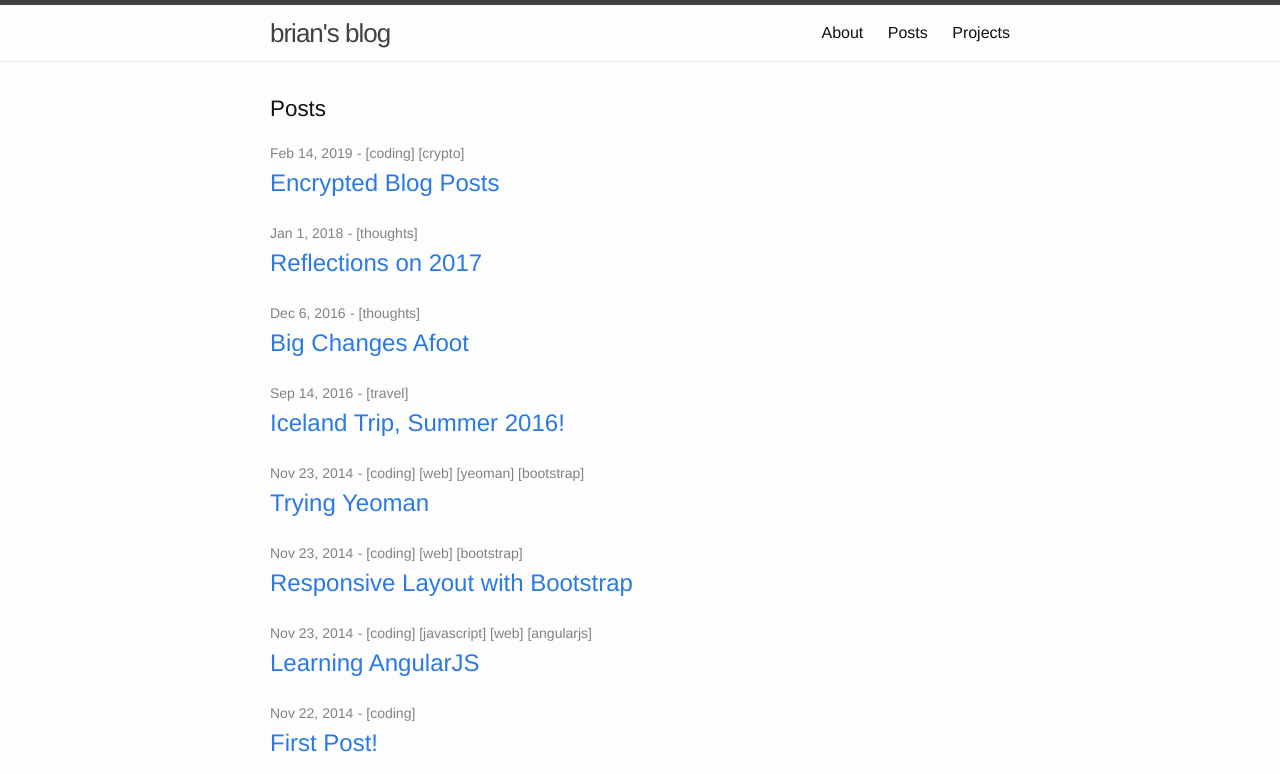
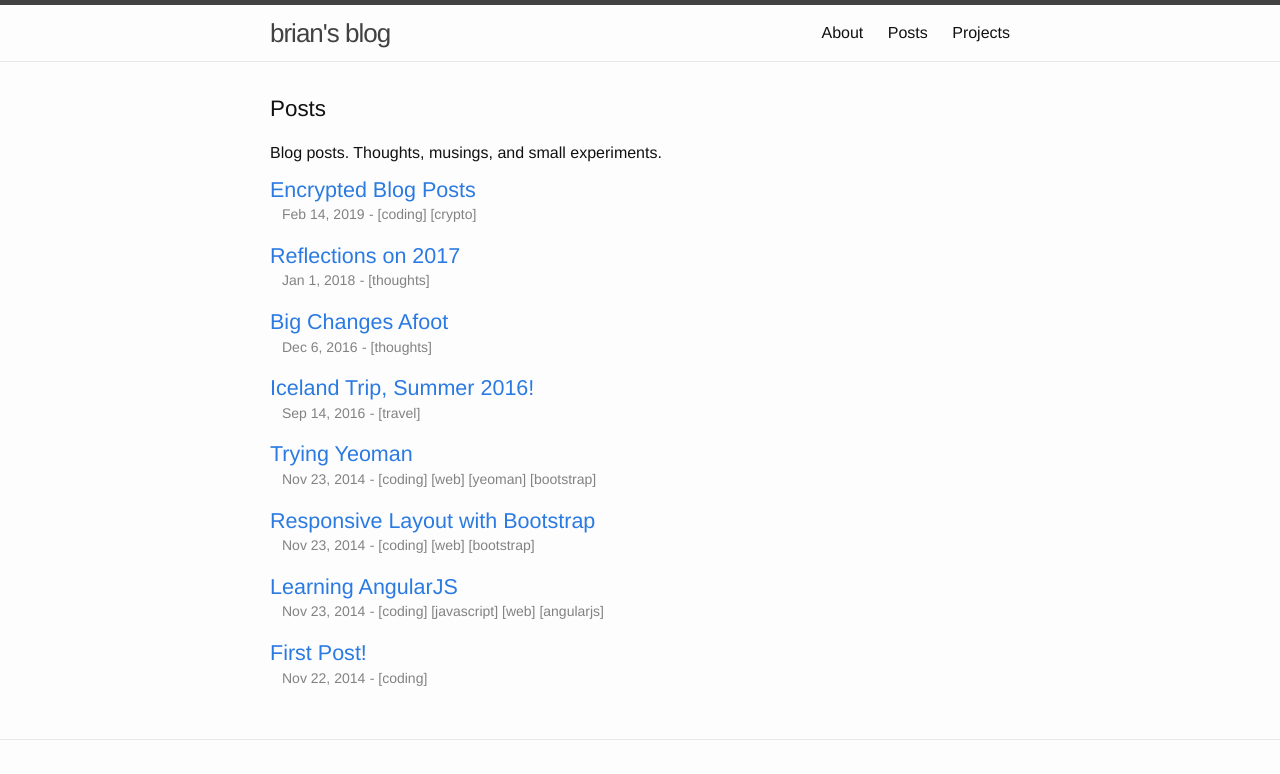
Before and after one commit to blubars/blubars.github.io, a Jekyll site: the page built from pages/posts.html, in a window 1280 px wide. Shown: the top 774 px of the page. Built offline with Jekyll 4.4.1, drawn with Linux system fonts in a browser that asks for light colours; some of the changed text lies outside the part shown.

Commit message:
layout styling update; gemfile update

```diff
--- a/_includes/footer.html
+++ b/_includes/footer.html
@@ -43,8 +43,10 @@
       </div>
 
       <div class="footer-col  footer-col-3">
-        <p class="text">{{ site.description }}</p>
-        <p class="text">Site last updated: {{ site.time }}</p>
+        <p class="text">
+        {{ site.description }} <br />
+        Last updated: {{ site.time }}
+        </p>
       </div>
     </div>
 
--- a/_sass/_layout.scss
+++ b/_sass/_layout.scss
@@ -236,10 +236,21 @@
     }
 }
 
+div.post-indent {
+    padding-left:12px;
+
+    .post-link {
+        display: block;
+        font-size: 1.15em;
+        margin-left:-12px;
+    }
+}
+
 div.post-overview {
     margin-bottom:0em;
     line-height:1.35em;
-    padding-left:12px;
+    //padding-left:12px;
+    text-align: left;
     @extend %clearfix;
 
     .left-box {
@@ -254,7 +265,11 @@ div.post-overview {
     .post-link {
         display: block;
         font-size: 1.15em;
-        margin-left:-12px;
+        //margin-left:-12px;
+    }
+
+    h3 {
+        margin-bottom:2px;
     }
 
     p.tagline {
--- a/index.html
+++ b/index.html
@@ -53,7 +53,7 @@ layout: default
   <p style="margin-top:0.7em">Human-centered ML &amp; computational social science. I eat bagels and occasionally emit code.</p>
   <hr /><br />
 
-  <h1 class="page-heading" align="left">Lastest Blog Posts</h1>
+  <h1 class="page-heading" align="left">Latest Project &amp; Blog Posts</h1>
   <ul class="post-list" align="left">
     {% for post in site.posts limit:7%}
       {% assign skip = false %}
@@ -66,7 +66,7 @@ layout: default
         {% continue %}
       {% endif %}
       <li>
-        <div class="post-overview">
+        <div class="post-overview post-indent">
         <div class="left-box">
         <a class="post-link" href="{{ post.url | prepend: site.baseurl }}">{{ post.title }}</a>
         <span class="post-meta">{{ post.date | date: "%b %-d, %Y" }}</span>
--- a/pages/posts.html
+++ b/pages/posts.html
@@ -4,18 +4,22 @@ title: Posts
 ---
 <div class="home">
   <h1 class="page-heading">Posts</h1>
+  <p>Blog posts. Thoughts, musings, and small experiments.</p>
   <ul class="post-list">
     {% for post in site.categories.blog %}
       <li>
+        <div class="post-overview post-indent">
+        <h3>
+          <a class="post-link" href="{{ post.url | prepend: site.baseurl }}">{{ post.title }}</a>
+        </h3>
         <span class="post-meta">{{ post.date | date: "%b %-d, %Y" }}</span>
         <span class="post-meta">-
           {% for cat in post.tags %}
             [{{ cat }}]
           {% endfor %}
         </span>
-        <h2>
-          <a class="post-link" href="{{ post.url | prepend: site.baseurl }}">{{ post.title }}</a>
-        </h2>
+
+        </div>
       </li>
     {% endfor %}
   </ul>
```
Also changed, not shown: pages/projects.html (+5 -3 lines), Gemfile.lock.
